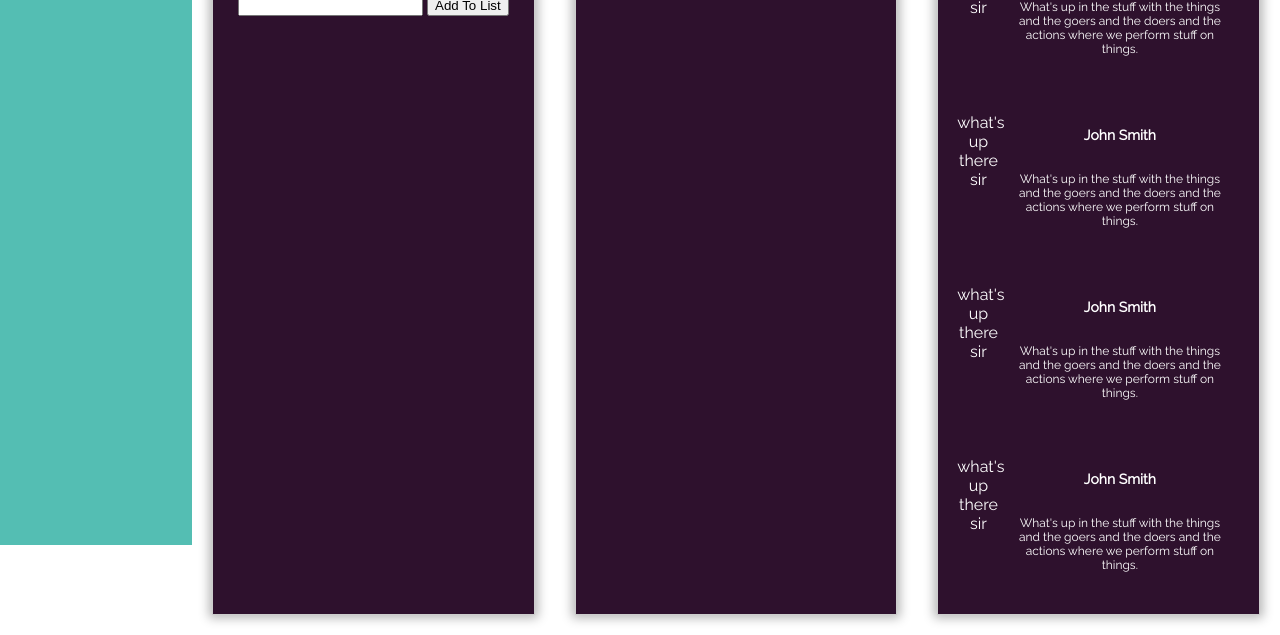
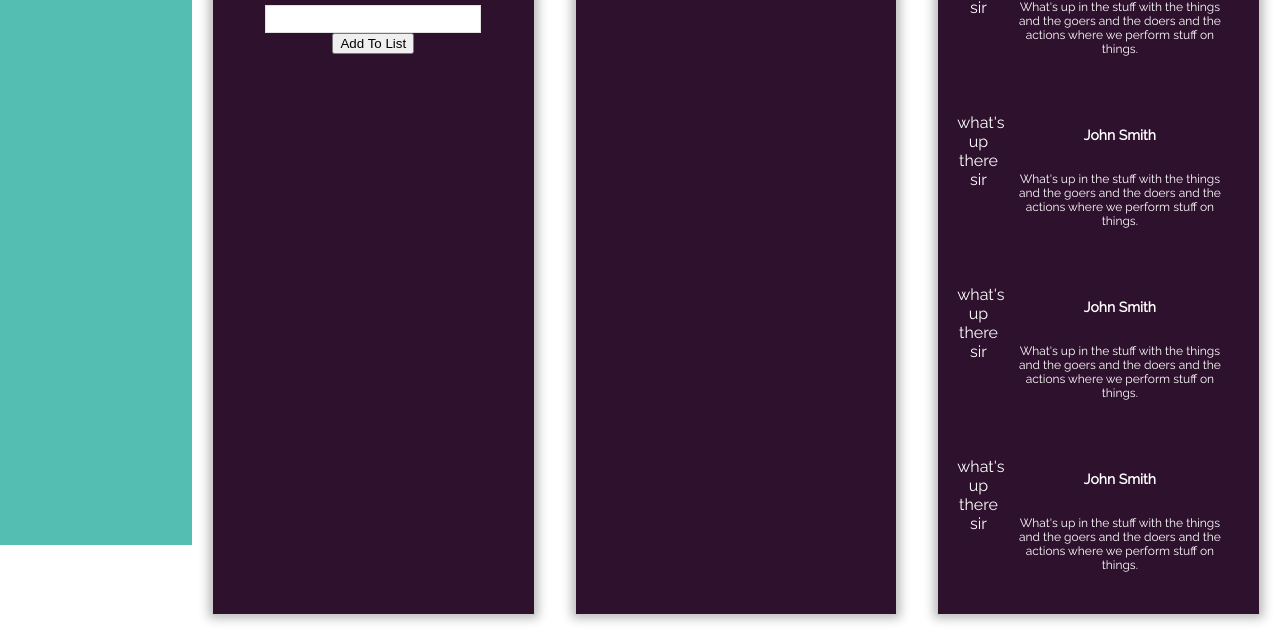
Before and after one commit to LeviSmith-dev/mlatc_dashboard, a plain HTML site: page index.html in a window 1280 px wide. Shown: the part 255-890 px from the top of the page. Drawn offline with nearby package versions, Linux system fonts and the light colour scheme; files that its build step writes are made by us from their sources.

Commit message:
added @import statement for my stylesheet at bottom

```diff
--- a/scss/main.scss
+++ b/scss/main.scss
@@ -94,3 +94,4 @@ a{
 }
 
 @import 'components/social.scss';
+@import 'components/todo.scss';
```
